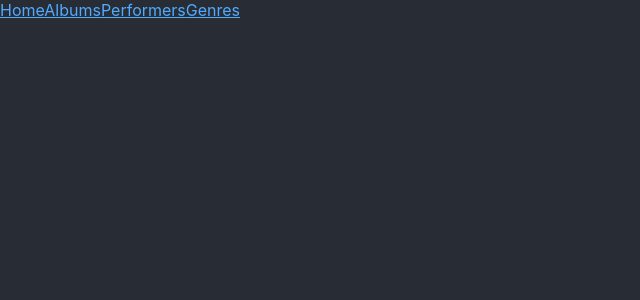
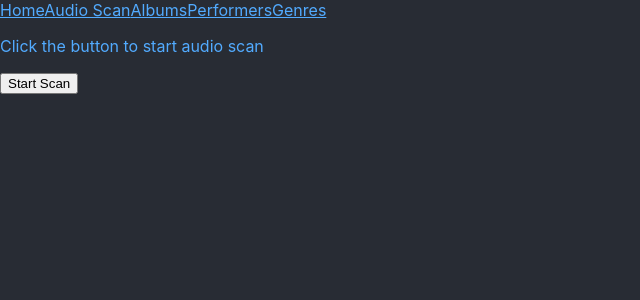
Before and after one commit to mauleyzaola/maupod, a React (Create React App) app in the folder src/ui/ui-player/: page /audio-scan in a window 1280 px wide. Shown: the top 300 px of the page, without its empty margins (0-640 px from the left). Built offline with nearby package versions, Linux system fonts and the light colour scheme; no server answers.

Commit message:
added duration time format

```diff
--- a/src/ui/ui-player/src/App.js
+++ b/src/ui/ui-player/src/App.js
@@ -1,6 +1,7 @@
 import React from 'react';
 import './App.css';
 import Albums from "./Albums";
+import AudioScan from "./AudioScan";
 import Performers from './Performers'
 import Genres from "./Genres";
 import Dashboard from "./Dashboard";
@@ -13,12 +14,14 @@ function App() {
         <Router>
             <div>
                 <Link to='/'>Home</Link>
+                <Link to='/audio-scan'>Audio Scan</Link>
                 <Link to='/albums'>Albums</Link>
                 <Link to='/performers'>Performers</Link>
                 <Link to='/genres'>Genres</Link>
             </div>
             <Switch>
                 <Route exact path='/' component={Dashboard} />
+                <Route exact path='/audio-scan' component={AudioScan} />
                 <Route exact path='/albums' component={Albums} />
                 <Route exact path='/performers' component={Performers} />
                 <Route exact path='/genres' component={Genres} />
--- /dev/null
+++ b/src/ui/ui-player/src/AudioScan.js
@@ -0,0 +1,26 @@
+import React from 'react';
+import { audioScan } from "./api";
+
+class AudioScan extends React.Component{
+    constructor(props) {
+        super(props);
+        this.handleStartScan.bind = this.handleStartScan;
+    }
+
+    handleStartScan = () => {
+        audioScan({
+            root:'/music-store',
+        }).then(() => alert('Request was successful'))
+    }
+
+    render() {
+        return(
+            <div>
+                <p>Click the button to start audio scan</p>
+                <button type='button' onClick={this.handleStartScan}>Start Scan</button>
+            </div>
+        )
+    }
+}
+
+export default AudioScan;
--- a/src/ui/ui-player/src/Dashboard.js
+++ b/src/ui/ui-player/src/Dashboard.js
@@ -11,7 +11,7 @@ class Dashboard extends React.Component{
     render() {
         return(
             <div>
-                TODO: dashboard goes here!
+                TODO: dashboard goes here
             </div>
         )
     }
--- a/src/ui/ui-player/src/api/index.js
+++ b/src/ui/ui-player/src/api/index.js
@@ -8,6 +8,8 @@ const axios = Axios.create({
         'Accept': 'application/json',
     },
 })
+
+const audioScan = data => axios.post(`/audio/scan`, data);
 
 const decodeURL = url => querystring.decode(url.search.replace('?',''));
 
@@ -22,6 +24,7 @@ const mediaList = (data) => axios.get(`/media`, {
 });
 
 export {
+    audioScan,
     decodeURL,
     distinctListGet,
     mediaList,
```
